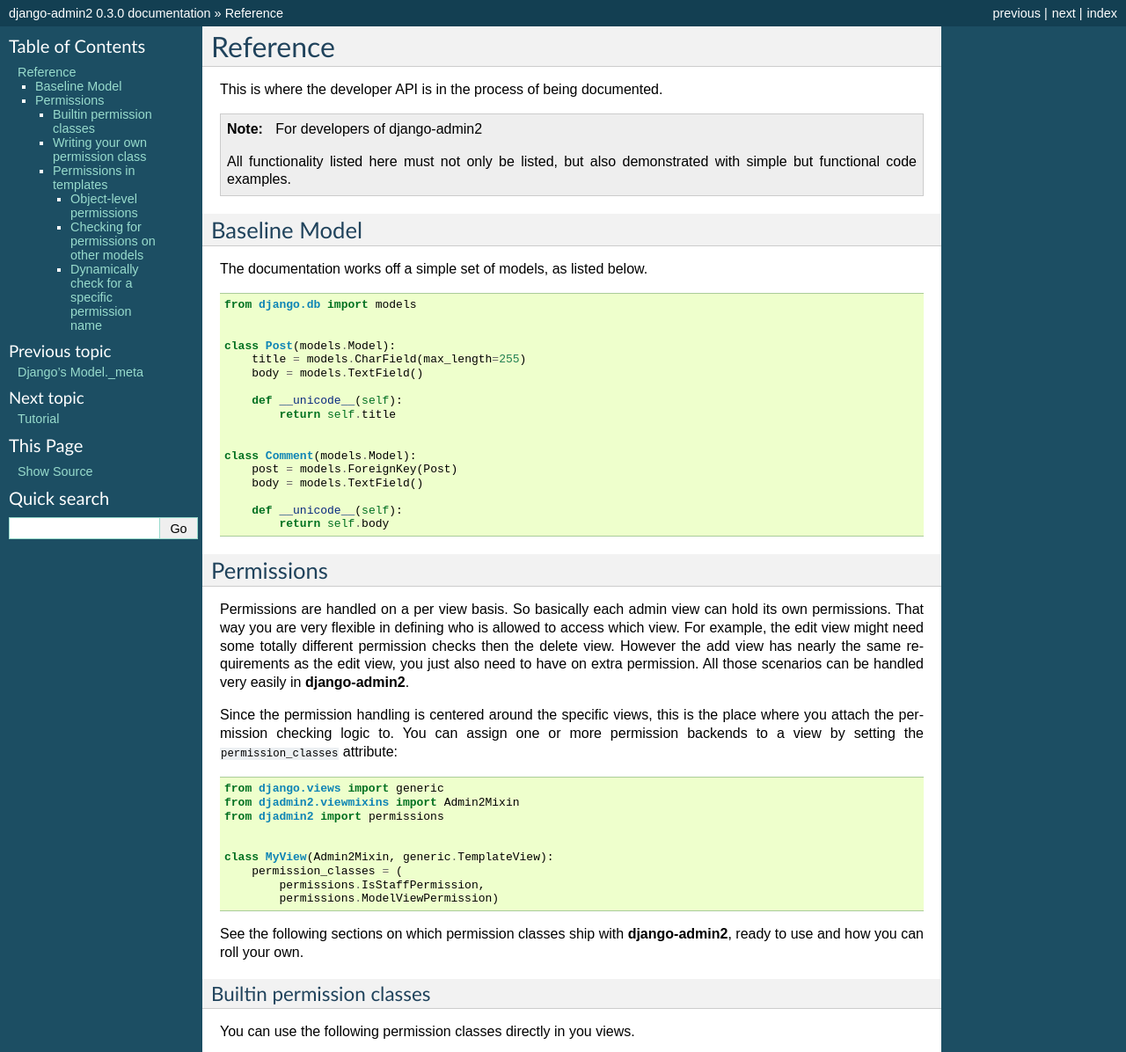
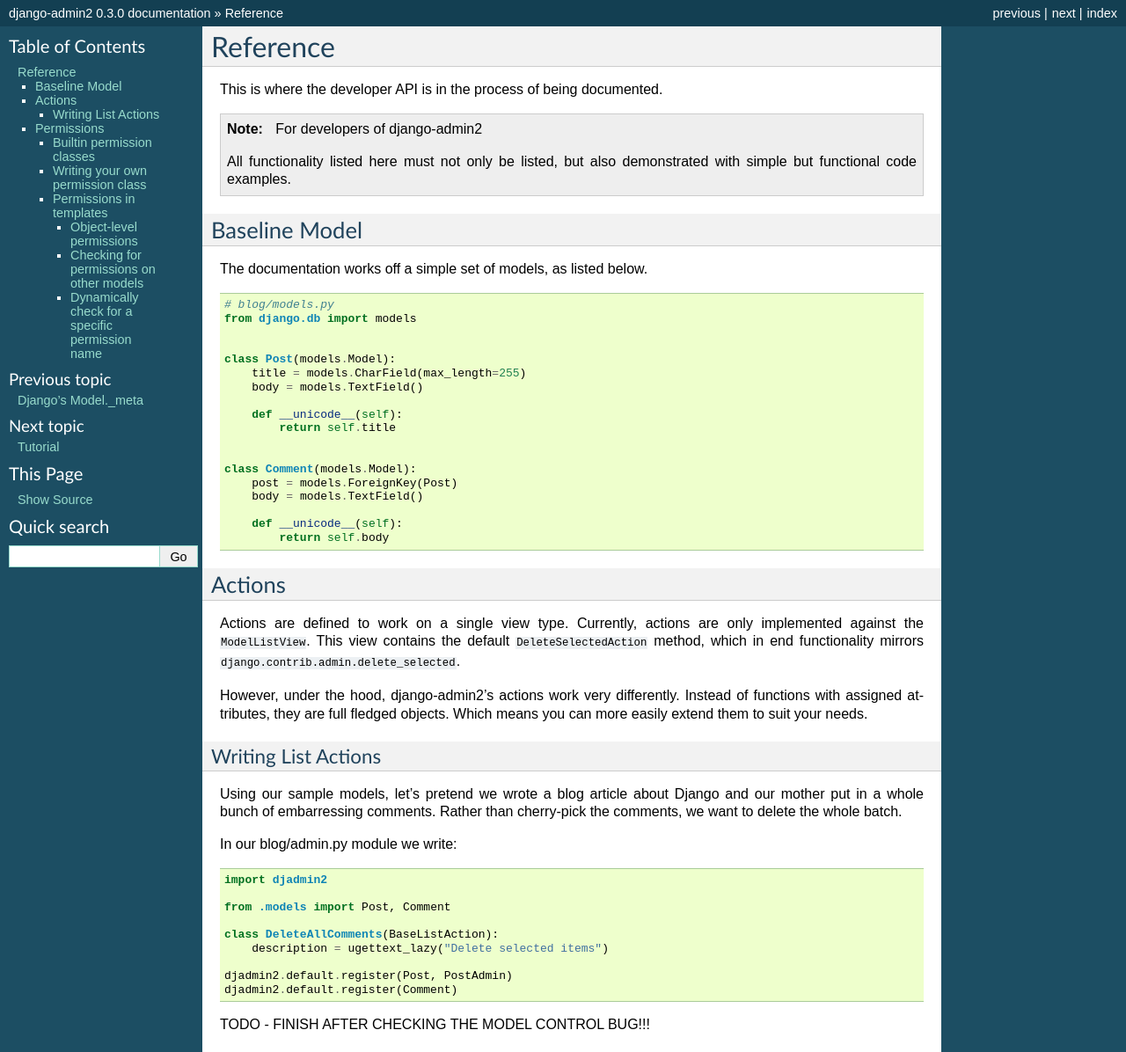
Before and after one commit to jazzband/django-admin2, a Sphinx documentation site: the page built from docs/reference.rst, in a window 1280 px wide and 1400 px high, cut to the strip 0-1196 px from the top of the window. Shown: the whole strip at 88% size. Built offline with Sphinx 7.4.7, drawn with Linux system fonts in a browser that asks for light colours.

Commit message:
More work on admin

```diff
--- a/docs/reference.rst
+++ b/docs/reference.rst
@@ -15,6 +15,7 @@
 
 .. code-block:: python
 
+    # blog/models.py
     from django.db import models
 
 
@@ -32,6 +33,34 @@
 
         def __unicode__(self):
             return self.body
+
+Actions
+=======
+
+Actions are defined to work on a single view type. Currently, actions are only implemented against the ``ModelListView``. This view contains the default ``DeleteSelectedAction`` method, which in end functionality mirrors ``django.contrib.admin.delete_selected``.
+
+However, under the hood, django-admin2's  actions work very differently. Instead of functions with assigned attributes, they are full fledged objects. Which means you can more easily extend them to suit your needs.
+
+Writing List Actions
+-----------------------
+
+Using our sample models, let's pretend we wrote a blog article about Django and our mother put in a whole bunch of embarressing comments. Rather than cherry-pick the comments, we want to delete the whole batch.
+
+In our blog/admin.py module we write:
+
+.. code-block:: python
+
+    import djadmin2
+
+    from .models import Post, Comment
+
+    class DeleteAllComments(BaseListAction):
+        description = ugettext_lazy("Delete selected items")
+
+    djadmin2.default.register(Post, PostAdmin)
+    djadmin2.default.register(Comment)
+
+TODO - FINISH AFTER CHECKING THE MODEL CONTROL BUG!!!
 
 Permissions
 ===========
```
Also changed, not shown: 3 other files.
